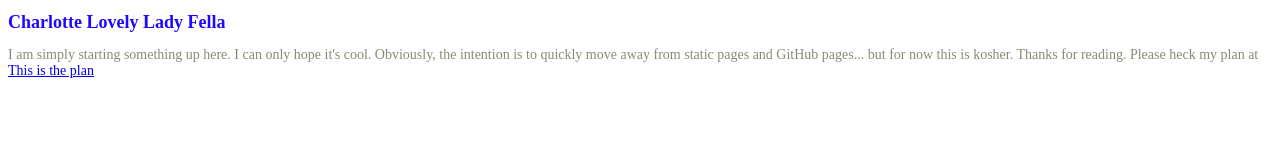
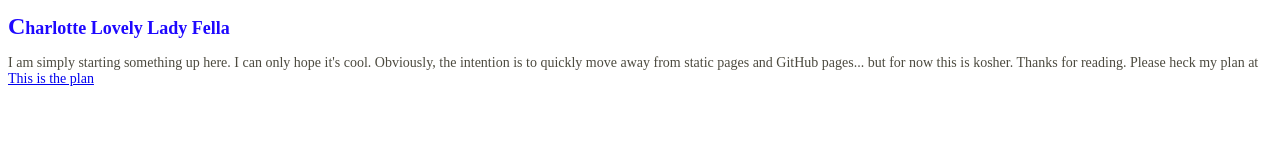
Before and after one commit to tylr-mk/tylr-mk.github.io, a plain HTML site: page index.html in a window 1280 px wide. Drawn offline with Linux system fonts and the light colour scheme.

Commit message:
fewfew
fwef

```diff
--- a/main.css
+++ b/main.css
@@ -27,11 +27,15 @@ h1, p {font-family: 'Open Sans',Arial,serif;}
 
 h1 {font-size: 18px;
 	font-weight: 600px;
-	color: #1E08FF;}
+	color: #1E08FF;
+	line-height:1.2;}
 
+h1::first-letter{font-size:24px;}
 p {font-size: 14px;
 	font-weight: 400px;
 	color: #8C8973;}
+
+p::first-line {color: #4C4A3F;}
 
 /*colours
 Blue Shades:
```
